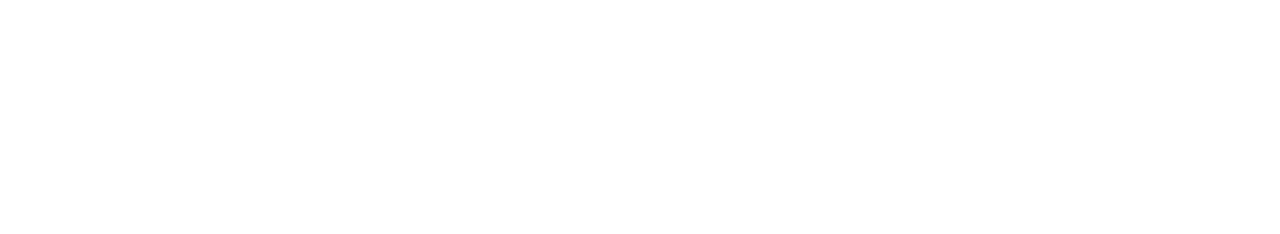
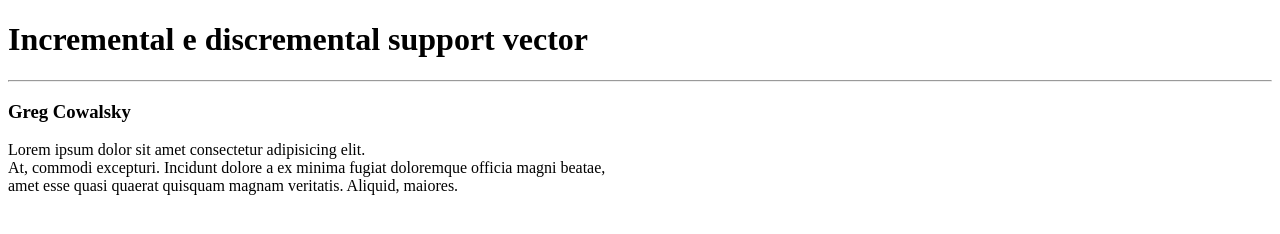
Before and after one commit to Zibo88/paper-scientifico, a plain HTML site: page index.html in a window 1280 px wide. Drawn offline with Linux system fonts and the light colour scheme.

Commit message:
ho aggiunto intestazione e dati autori

```diff
--- a/index.html
+++ b/index.html
@@ -7,6 +7,23 @@
     <title>Document</title>
 </head>
 <body>
+    <!--intestazione-->
+   <div>
+        <h1>Incremental e discremental support vector</h1>
+        <hr>
+        <!--dati autore-->
+        <div>
+            <h3>Greg Cowalsky</h3>
+            <p>
+                Lorem ipsum dolor sit amet consectetur adipisicing elit.<br>
+                At, commodi excepturi. Incidunt dolore a ex minima fugiat doloremque officia magni beatae, <br>
+                amet esse quasi quaerat quisquam magnam veritatis. Aliquid, maiores.
+            </p>
+        </div>
+
+    </div>
+
+
 
 </body>
 </html>
```
